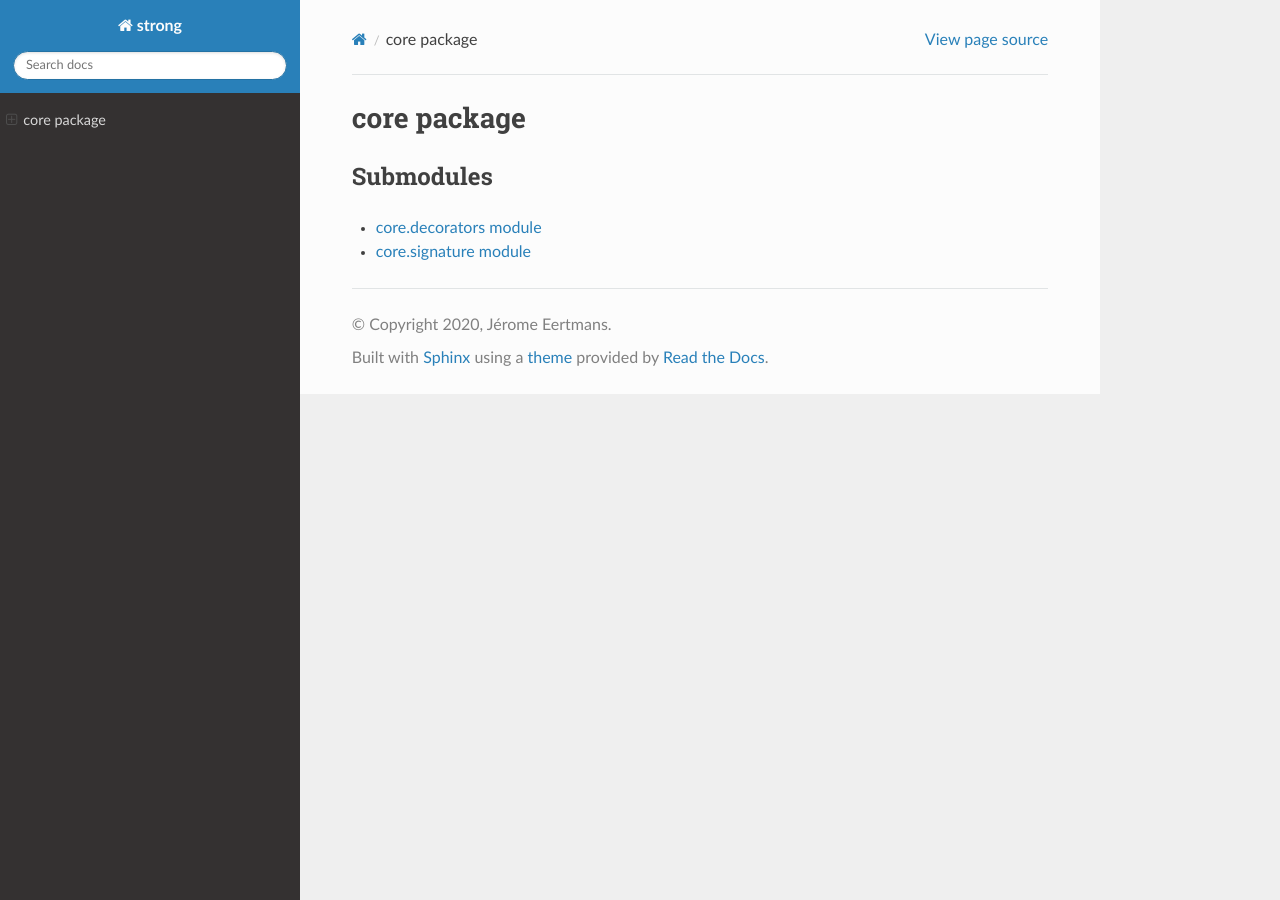
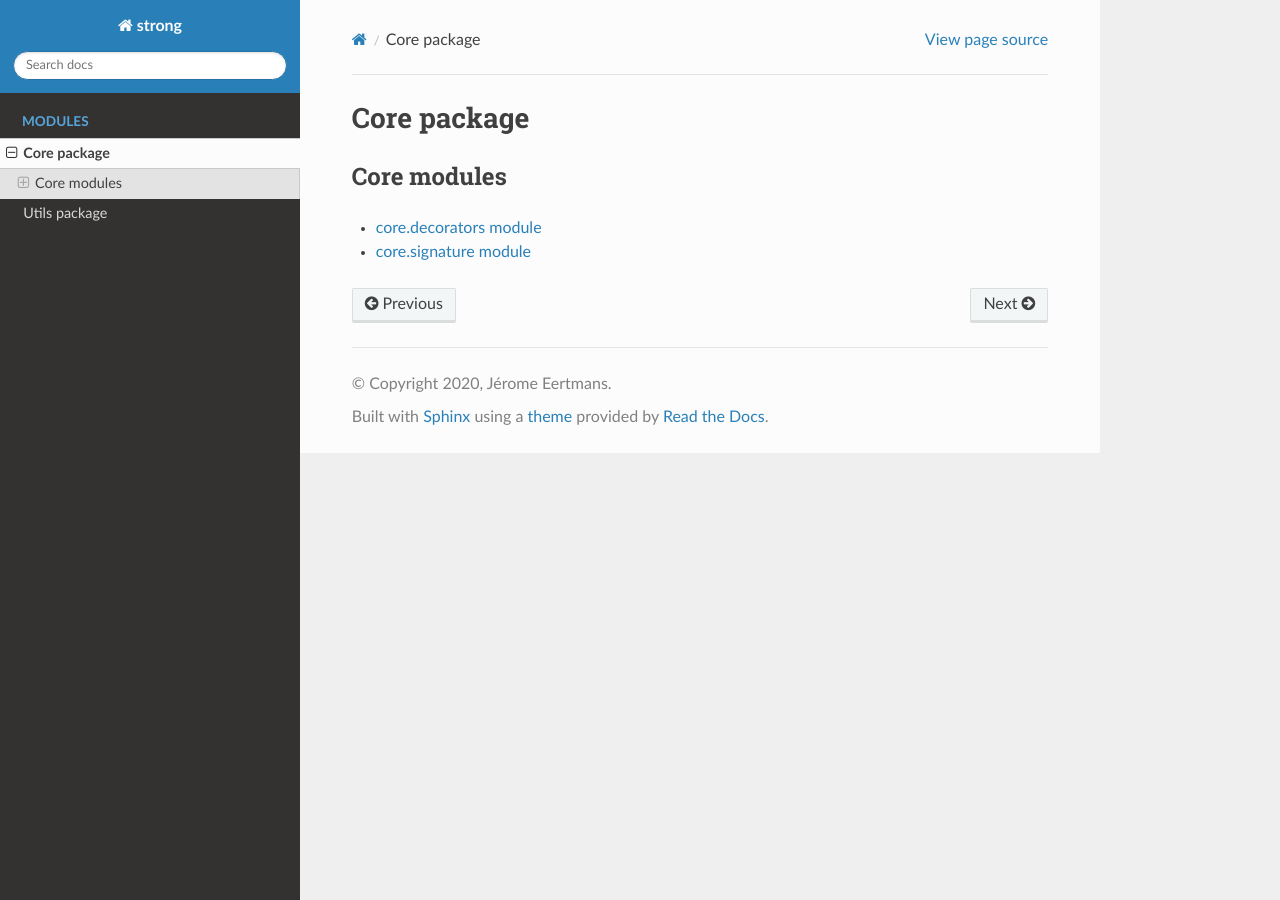
Before and after one commit to jeertmans/strong, a Sphinx documentation site: the page built from docs/source/core/core.rst, in a window 1280 px wide. Built offline with Sphinx 7.4.7 and the Read the Docs theme 2.0.0, drawn with Linux system fonts in a browser that asks for light colours; pages that are not in the unit, such as notebooks, are missing from menus.

Commit message:
docs update

```diff
--- a/docs/source/conf.py
+++ b/docs/source/conf.py
@@ -14,10 +14,8 @@
 import sys
 sys.path.insert(0, os.path.abspath('../..'))
 sys.path.insert(0, os.path.abspath('../../strong/'))
-sys.path.insert(0, os.path.abspath('../../strong/core'))
-sys.path.insert(0, os.path.abspath('../../strong/utils'))
-
-print(sys.path)
+#sys.path.insert(0, os.path.abspath('../../strong/core'))
+#sys.path.insert(0, os.path.abspath('../../strong/utils'))
 
 
 # -- Project information -----------------------------------------------------
--- a/docs/source/core/core.rst
+++ b/docs/source/core/core.rst
@@ -1,8 +1,8 @@
-core package
+Core package
 ============
 
-Submodules
-----------
+Core modules
+------------
 
 .. toctree::
    :maxdepth: 4
--- a/docs/source/utils/utils.rst
+++ b/docs/source/utils/utils.rst
@@ -1,8 +1,8 @@
-utils package
+Utils package
 =============
 
-Submodules
-----------
+Utils
+-----
 
 .. toctree::
    :maxdepth: 1
```
Also changed, not shown: docs/source/index.rst (+47 -5 lines), 1 other file.
